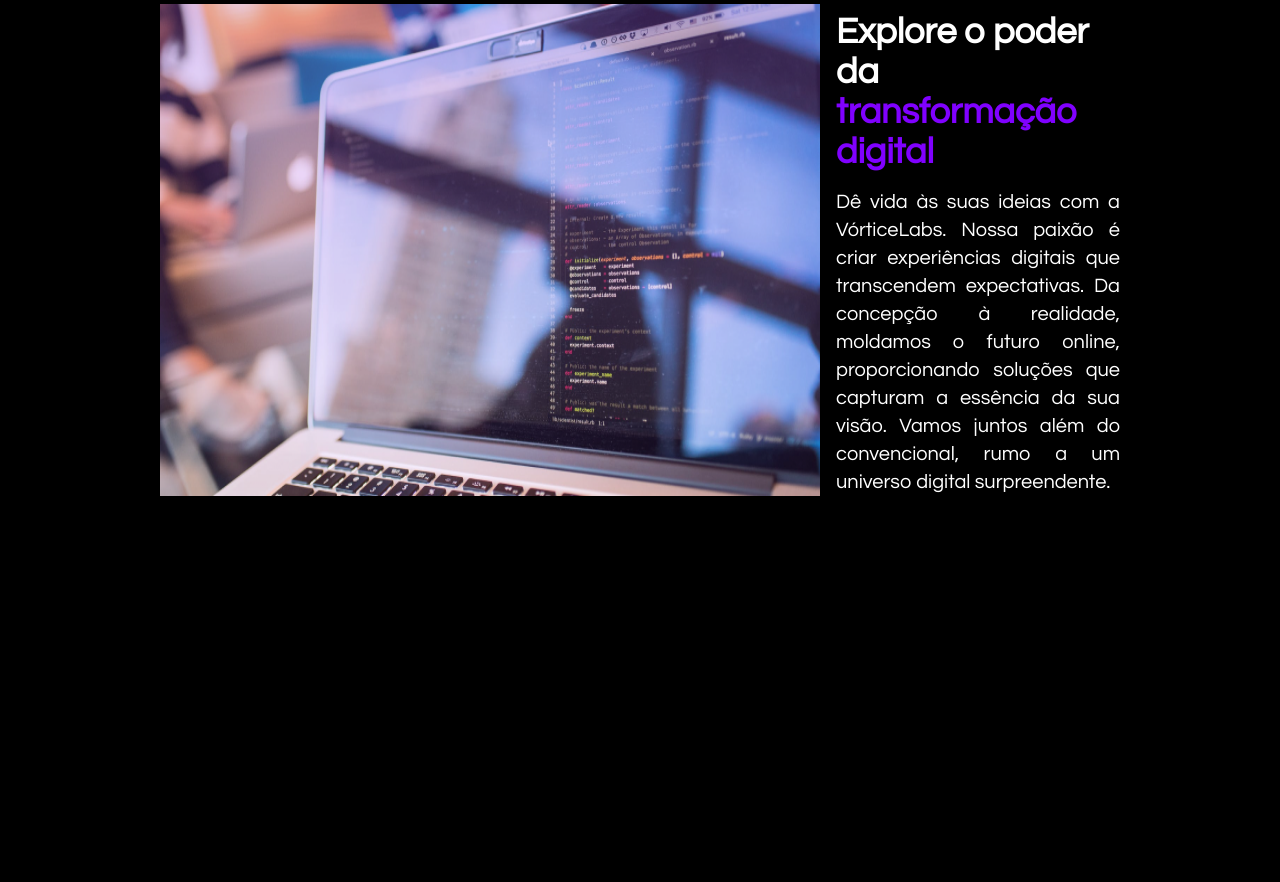
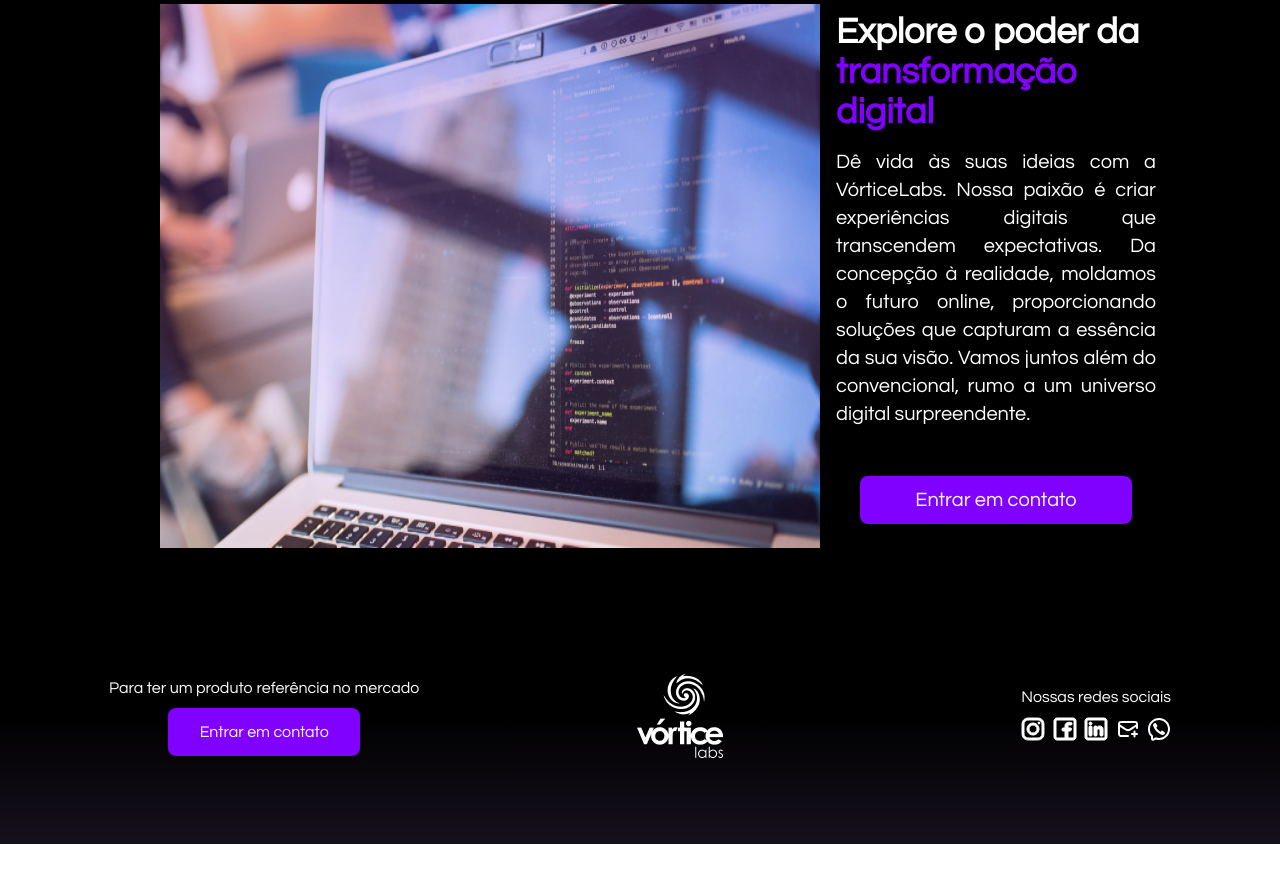
Before and after one commit to lucascorreadev/vorticelabs, a website: page src/index.html in a window 1280 px wide. Shown: the part 1780-2662 px from the top of the page. After the commit the page ends 2624 px from the top, so only its background shows below. Drawn offline with Linux system fonts and the light colour scheme.

Commit message:
[feat] implements footer

```diff
--- a/src/index.html
+++ b/src/index.html
@@ -16,7 +16,7 @@
         </div>
       </div>
     </header>
-      <section class="flex bg-gradient-to-br from-black via-[black] to-[#211631] h-screen">
+      <section id="homepage section" class="flex bg-gradient-to-br from-black via-[black] to-[#211631] h-screen">
         <div class="flex flex-col items-center justify-center bg-cover bg-no-repeat bg-[url('../src/images/background-vortice.png')] bg-blend-overlay bg-black/85">
             <h1 class="font-bold text-white text-7xl">Transformando visões </h1>
             <h1 class="font-bold text-[#8001FF] text-7xl">em realidade digital</h1>
@@ -24,7 +24,7 @@
             <button class="text-white bg-[#8001FF] w-[17rem] h-[3rem] rounded-lg mt-6 text-xl">Entrar em contato</button>
         </div>
       </section>
-      <section class="bg-gradient-to-tr from-black via-[black] to-[#211631] w-screen h-[58rem]">
+      <section id="info section" class="bg-gradient-to-tr from-black via-[black] to-[#211631] w-screen h-[58rem]">
         <div class="h-screen">
           <div class="relative scrolling-text-container -top-10">
               <div class="scrolling-text-inner" style="--marquee-speed: 20s; --direction:scroll-left">
@@ -158,7 +158,7 @@
             </div>
           </div>
           <div class="text-white border-2 border-[#B486D0] h-[18rem] w-[21rem] p-6 rounded-lg">
-            <img src="./images/palette.svg" alt="" class="absolute ml-[6.5rem]">
+            <img src="./images/lightbulb-icon.svg" alt="" class="absolute mt-1 ml-[7rem]">
             <div class="flex flex-col items-center justify-center">
               <div class="w-[3rem] h-[3rem] bg-[#8001FF33] rounded-br-3xl rounded-tl-3xl rounded-tr-lg rounded-bl-lg"></div>
               <h2 class="text-2xl font-bold text-center">Inovação Constante</h2>
@@ -170,19 +170,42 @@
           <button class="text-white bg-[#8001FF] w-[17rem] h-[3rem] rounded-lg mt-6 text-xl">Entrar em contato</button>
         </div>
       </section>
-      <section class="h-[40rem] bg-black pt-14">
+      <section id="cta section" class="h-[40rem] bg-black pt-14">
         <div class="flex px-40">
           <img src="./images/code-background.png" alt="" height="440" width="660">
           <div class="pt-2 pl-4">
             <h1 class="text-4xl font-bold text-left text-white">Explore o poder da</h1>
             <h1 class="text-4xl font-bold text-left text-[#8001FF]">transformação digital</h1>
-            <p class="pt-4 text-xl text-justify text-white">Dê vida às suas ideias com a VórticeLabs. Nossa paixão é criar experiências digitais que transcendem expectativas. Da concepção à realidade, moldamos o futuro online, proporcionando soluções que capturam a essência da sua visão. Vamos juntos além do convencional, rumo a um universo digital surpreendente.</p>
+            <p class="pt-4 text-xl text-justify text-white">Dê vida às suas ideias com a VórticeLabs.
+              Nossa paixão é criar experiências digitais que transcendem expectativas. Da concepção à realidade,
+              moldamos o futuro online, proporcionando soluções que capturam a essência da sua visão.
+              Vamos juntos além do convencional, rumo a um universo digital surpreendente.</p>
+              <div class="flex items-center justify-center p-6">
+                <button class="text-white bg-[#8001FF] w-[17rem] h-[3rem] rounded-lg mt-6 text-xl">Entrar em contato</button>
+              </div>
           </div>
         </div>
       </section>
-      <section class="h-[40rem] bg-black pt-14">
-
-      </section>
+      <footer class="h-[16rem] flex items-center justify-around bg-gradient-to-b from-black via-black to-[#16101D]">
+        <div class="flex flex-col items-center justify-center py-16">
+          <p class="pb-2 text-white">Para ter um produto referência no mercado</p>
+          <button class="h-[3rem] w-[12rem] rounded-lg bg-[#8001FF] text-white">Entrar em contato</button>
+        </div>
+        <div class="pr-20">
+          <img src="./images/vortice-logo-extend.png" alt="">
+        </div>
+        <div class="">
+          <h2 class="font-light text-white">Nossas redes sociais</h2>
+          <ul class="flex justify-between pt-2">
+            <li><button><img src="./images/instagram-svgrepo-com.svg" alt="" width="24" height="24"></button></li>
+            <li><button><img src="./images/facebook-svgrepo-com.svg" alt="" width="24" height="24"></button></li>
+            <li><button><img src="./images/linkedin-svgrepo-com.svg" alt="" width="24" height="24"></button></li>
+            <li><button><img src="./images/mail-open-minus-svgrepo-com.svg" alt="" width="24" height="24"></button></li>
+            <li><button><img src="./images/whatsapp-svgrepo-com.svg" alt="" width="24" height="24"></button></li>
+          </ul>
+        </div>
+        </div>
+      </footer>
   </body>
 
 </html>
```
Also changed, not shown: css/output.css, src/images/facebook-svgrepo-com.svg (added), src/images/instagram-svgrepo-com.svg (added), src/images/linkedin-svgrepo-com.svg (added), src/images/mail-open-minus-svgrepo-com.svg (added), src/images/vortice-logo-extend.png (added), src/images/whatsapp-svgrepo-com.svg (added).
